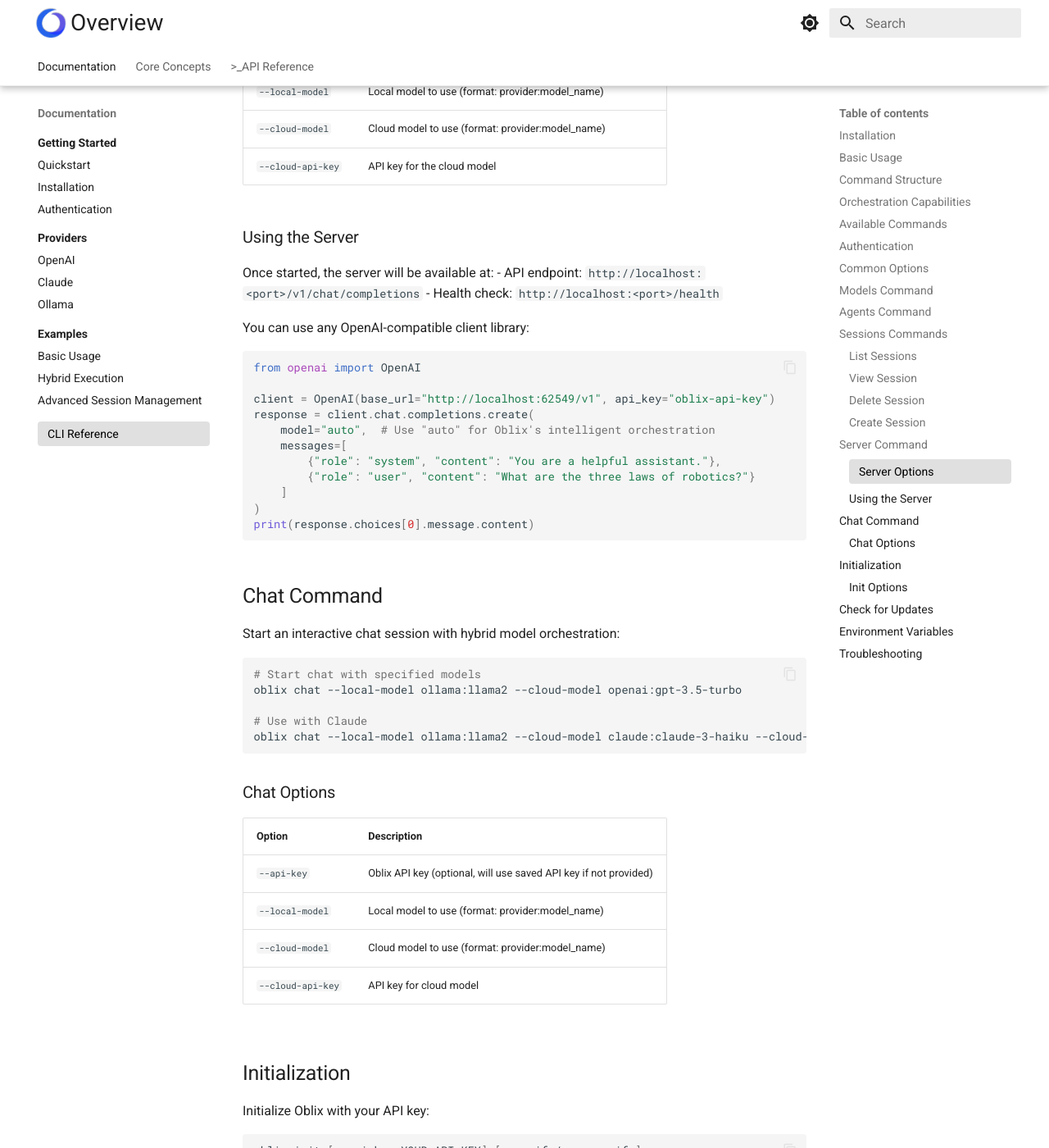
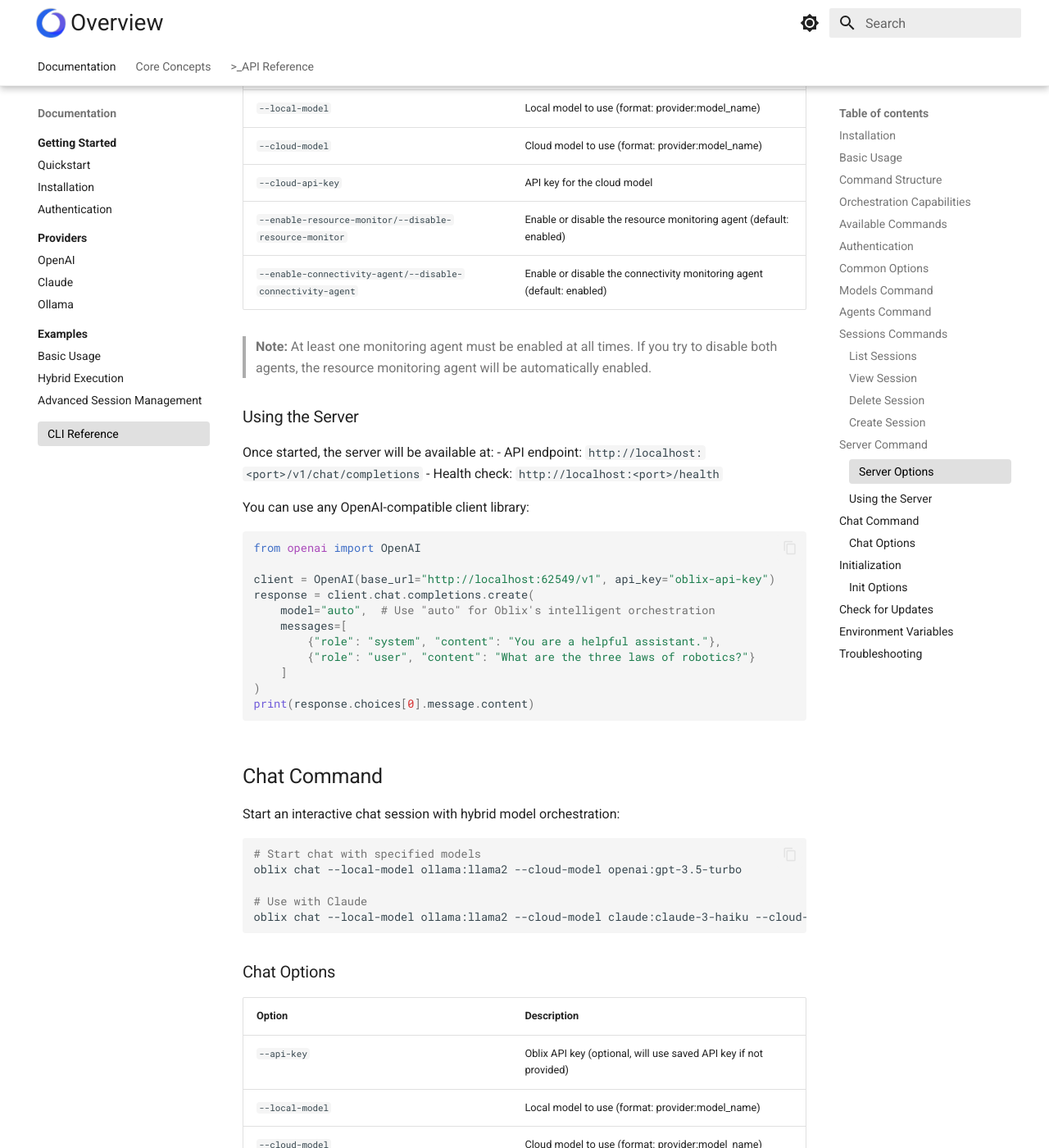
Before and after one commit to midastch17/oblix-docs, an MkDocs documentation site: the page built from docs/cli/index.md, in a window 1280 px wide and 1400 px high, scrolled down 4275 px. Shown: the whole window at 82% size. Built offline with MkDocs 1.6.1 and Material for MkDocs 9.7.7, drawn with Linux system fonts in a browser that asks for light colours; some of the changed text lies outside the part shown.

Commit message:
docs updated to CLI

```diff
--- a/docs/cli/index.md
+++ b/docs/cli/index.md
@@ -160,6 +160,10 @@ The server provides an OpenAI-compatible endpoint that can be used with any clie
 | `--local-model` | Local model to use (format: provider:model_name) |
 | `--cloud-model` | Cloud model to use (format: provider:model_name) |
 | `--cloud-api-key` | API key for the cloud model |
+| `--enable-resource-monitor/--disable-resource-monitor` | Enable or disable the resource monitoring agent (default: enabled) |
+| `--enable-connectivity-agent/--disable-connectivity-agent` | Enable or disable the connectivity monitoring agent (default: enabled) |
+
+> **Note:** At least one monitoring agent must be enabled at all times. If you try to disable both agents, the resource monitoring agent will be automatically enabled.
 
 ### Using the Server
 
@@ -203,6 +207,10 @@ oblix chat --local-model ollama:llama2 --cloud-model claude:claude-3-haiku --clo
 | `--local-model` | Local model to use (format: provider:model_name) |
 | `--cloud-model` | Cloud model to use (format: provider:model_name) |
 | `--cloud-api-key` | API key for cloud model |
+| `--enable-resource-monitor/--disable-resource-monitor` | Enable or disable the resource monitoring agent (default: enabled) |
+| `--enable-connectivity-agent/--disable-connectivity-agent` | Enable or disable the connectivity monitoring agent (default: enabled) |
+
+> **Note:** At least one monitoring agent must be enabled at all times. If you try to disable both agents, the resource monitoring agent will be automatically enabled.
 
 ## Initialization
 
```
